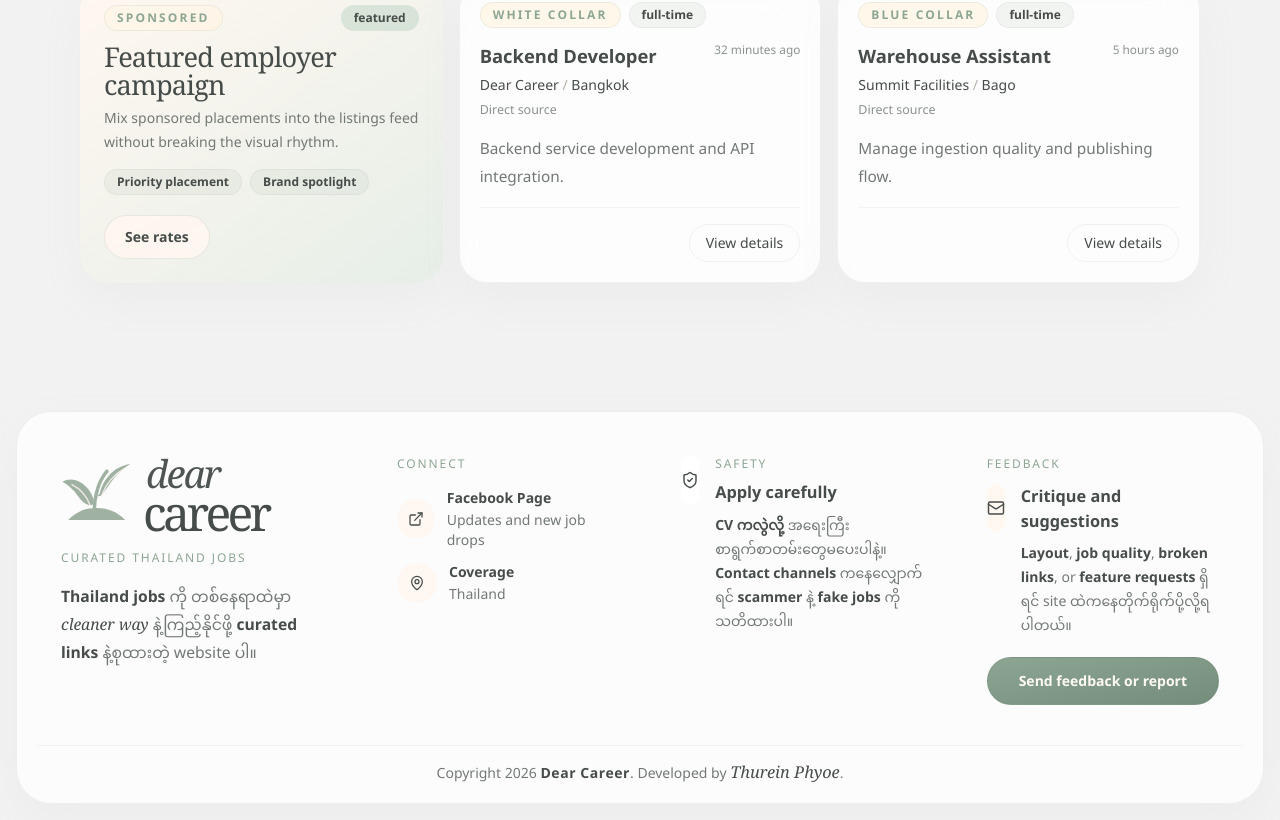
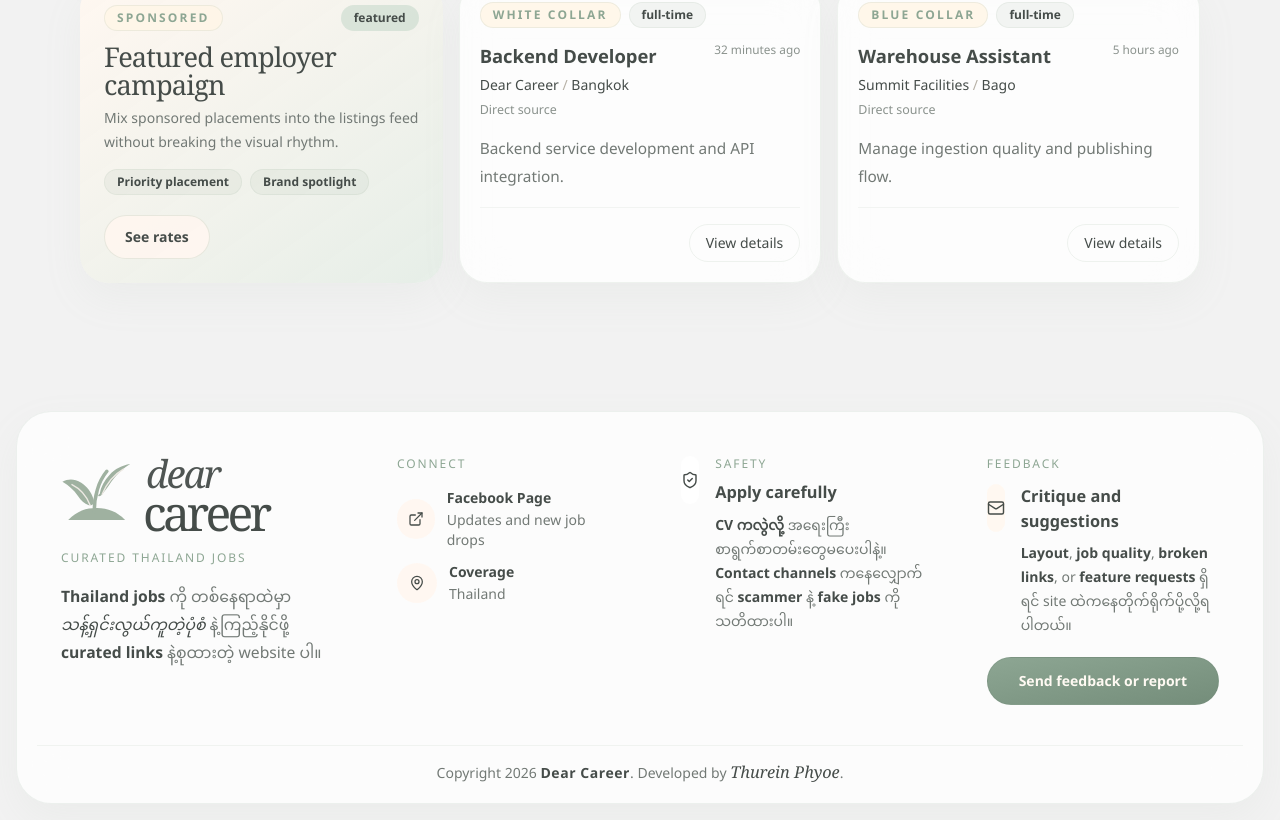
Before and after one commit to thureinphyoecoder/dear-career2, a Next.js app in the folder frontend/: page / in a window 1280 px wide. Shown: the part 1241-2061 px from the top of the page. Built offline with nearby package versions, Linux system fonts and the light colour scheme; no server answers.

Commit message:
chore: update frontend/components/public/PublicFooter.tsx

```diff
--- a/frontend/components/public/PublicFooter.tsx
+++ b/frontend/components/public/PublicFooter.tsx
@@ -20,7 +20,7 @@ export function PublicFooter() {
                 </div>
                 <p className="mb-0 max-w-[34rem] text-[0.98rem] leading-7 text-[#727975]">
                   <span className="font-semibold text-foreground">Thailand jobs</span> ကို
-                  တစ်နေရာထဲမှာ <span className="font-serif italic text-foreground">cleaner way</span> နဲ့ကြည့်နိုင်ဖို့
+                  တစ်နေရာထဲမှာ <span className="font-serif italic text-foreground">သန့်ရှင်းလွယ်ကူတဲ့ပုံစံ</span> နဲ့ကြည့်နိုင်ဖို့
                   <span className="font-semibold text-foreground"> curated links</span> နဲ့စုထားတဲ့ website ပါ။
                 </p>
               </div>
```
